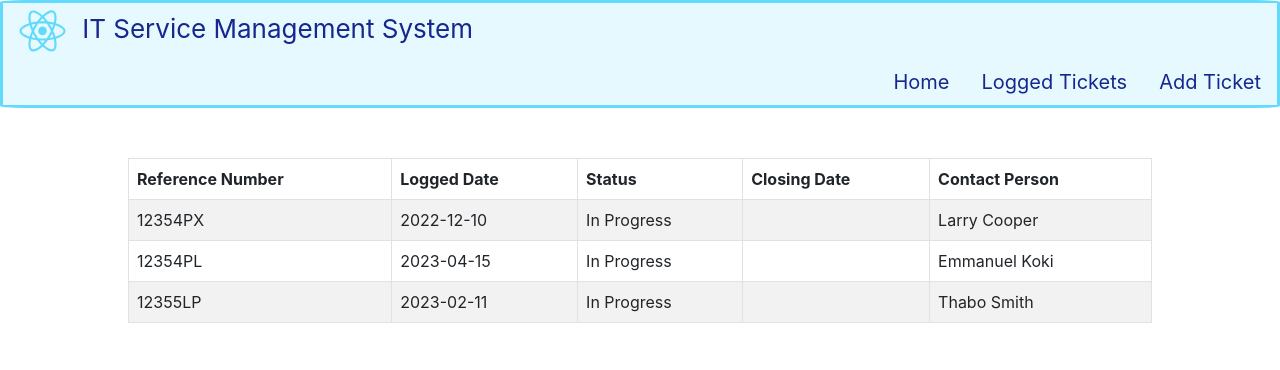
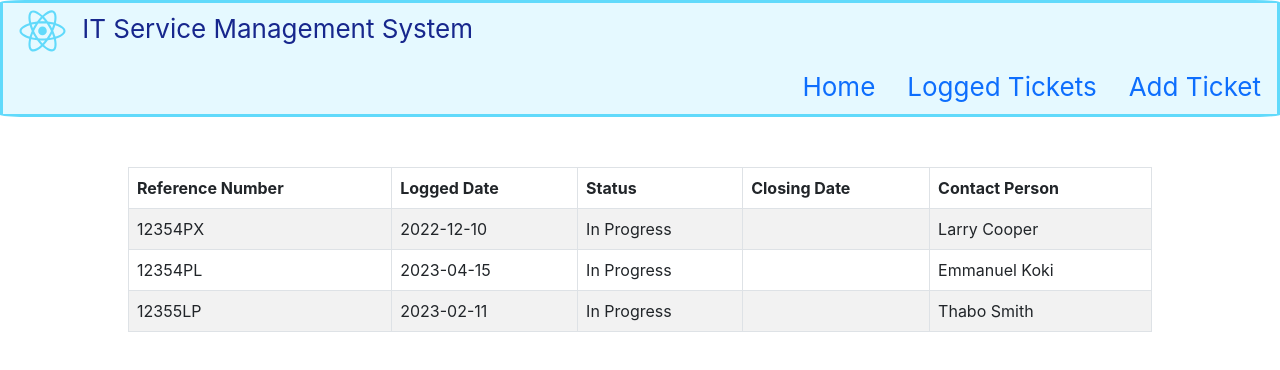
Before and after one commit to mokgali/it-service-management, a React (Create React App) app: page / in a window 1280 px wide. Shown: the top 370 px of the page. Built offline with nearby package versions, Linux system fonts and the light colour scheme.

Commit message:
Moved CSS from App.css and created css modules for each component

```diff
--- a/src/App.css
+++ b/src/App.css
@@ -1,51 +0,0 @@
-.App {
-
-}
-
-.App-logo {
-  height: 7vmin;
-  pointer-events: none;
-}
-
-
-.App-header {
-  background-color: #61dafb29;
-  min-height: 10vh;
-  /*display: flex;
-  flex-direction: column;
-  align-items: center;
-  justify-content: center;*/
-  font-size: calc(10px + 2vmin);
-  color: rgb(23, 39, 141);
-  border-style: solid;
-  border-color: #61dafb;
-  border-radius: 2%;
-
-}
-
-.App-link {
-  color:  rgb(23, 39, 141);
-  font-size: calc(20px);
-}
-
-.Menu{
-  /*background-color: #cae9f129;
-  padding-top: 50px;*/
-  height: 30%;
-
-}
-.TicketsContent{
-   /* background-color: #cae9f129; */
-    padding-top: 50px;
-    width: 80%;
-    margin: auto;
-
-}
-.AddTicket{
-   padding-top: 5%;
-   width: 30%;
-   margin: auto;
-
-
-
-}
--- a/src/App.js
+++ b/src/App.js
@@ -2,30 +2,16 @@ import logo from './logo.svg';
 import './App.css';
 import AddTicket from './pages/AddTicket';
 import LoggedTickets from './pages/LoggedTickets';
-import Row from 'react-bootstrap/Row';
-import Col from 'react-bootstrap/Col';
-import nav  from 'react-bootstrap/Nav';
-import NavItem  from 'react-bootstrap/NavItem';
-
-import { ListGroup } from 'react-bootstrap';
-import { Container } from 'react-bootstrap';
+import AppHeader from './components/appHeader'
 import { BrowserRouter, Routes,Route, Link} from 'react-router-dom';
-import Menu from './components/menu';
-
 
 
 function App() {
 
   return(
   <>
-
-
   <BrowserRouter>
-  <header className="App-header">
-    <img src={logo} className="App-logo" alt="logo" />
-    <span>IT Service Management System</span>
-    <Menu></Menu>
-  </header>
+  <AppHeader logo={logo}/>
   <Routes>
     <Route path="/" element={<LoggedTickets/>}></Route>
     <Route path="addTicket" element={<AddTicket/>}></Route>
--- /dev/null
+++ b/src/components/appHeader.js
@@ -0,0 +1,15 @@
+import Menu  from "./menu"
+import Styles from "./appHeader.module.css"
+
+function AppHeader({logo}){
+console.log(Styles.appHeader)
+console.log(Styles.appLogo)
+return(
+   <header className= {Styles.appHeader}>
+    <img src={logo} className={Styles.appLogo} alt="logo" />
+    <span>IT Service Management System</span>
+    <Menu></Menu>
+  </header>
+)
+}
+export default AppHeader
--- /dev/null
+++ b/src/components/appHeader.module.css
@@ -0,0 +1,18 @@
+.appHeader {
+    background-color: #61dafb29;
+    min-height: 10vh;
+    /*display: flex;
+    flex-direction: column;
+    align-items: center;
+    justify-content: center;*/
+    font-size: calc(10px + 2vmin);
+    color: rgb(23, 39, 141);
+    border-style: solid;
+    border-color: #61dafb;
+    border-radius: 2%;
+
+  }
+  .appLogo {
+    height: 7vmin;
+    pointer-events: none;
+  }
--- a/src/components/menu.js
+++ b/src/components/menu.js
@@ -1,10 +1,11 @@
 import Link from "react-router-dom";
 import Nav from "react-bootstrap/Nav"
 import { NavLink } from 'react-router-dom'
+import styles from "./menu.module.css"
 
 function Menu(){
     return (
-    <div className="Menu">
+    <div className={styles.menu}>
 {     <Nav defaultActiveKey="/"  className="justify-content-end">
       <Nav.Item >
         <Nav.Link as={NavLink} to="/" className="App-link">Home</Nav.Link>
--- /dev/null
+++ b/src/components/menu.module.css
@@ -0,0 +1,6 @@
+.menu{
+    /*background-color: #cae9f129;
+    padding-top: 50px;*/
+    height: 30%;
+
+}
--- a/src/pages/AddTicket.js
+++ b/src/pages/AddTicket.js
@@ -1,11 +1,12 @@
 import { Form } from 'react-bootstrap';
 import { Image} from 'react-bootstrap'
 import { Button} from 'react-bootstrap'
+import Styles from './AddTicket.module.css'
 
 function AddTicket(){
     return(
       <div >
-      <Form className='AddTicket'>
+      <Form className={Styles.AddTicket}>
       <Form.Group  controlId="RequestCategory" className="mb-3">
         <Form.Select aria-label="Default select example">
         <option>Select Category</option>
--- /dev/null
+++ b/src/pages/AddTicket.module.css
@@ -0,0 +1,6 @@
+.AddTicket{
+    padding-top: 5%;
+    width: 30%;
+    margin: auto;
+
+ }
--- a/src/pages/LoggedTickets.js
+++ b/src/pages/LoggedTickets.js
@@ -1,4 +1,5 @@
 import Table from 'react-bootstrap/Table';
+import Styles from './LoggedTickets.module.css'
 
 function LoggedTickets(){
 
@@ -29,7 +30,7 @@ function LoggedTickets(){
 
     ]
       return (
-      <div className="TicketsContent">
+      <div className={Styles.LoggedTickets}>
      <Table striped bordered hover variant="blue">
           <thead>
             <tr>
--- /dev/null
+++ b/src/pages/LoggedTickets.module.css
@@ -0,0 +1,6 @@
+.LoggedTickets{
+    /* background-color: #cae9f129; */
+     padding-top: 50px;
+     width: 80%;
+     margin: auto;
+ }
```
